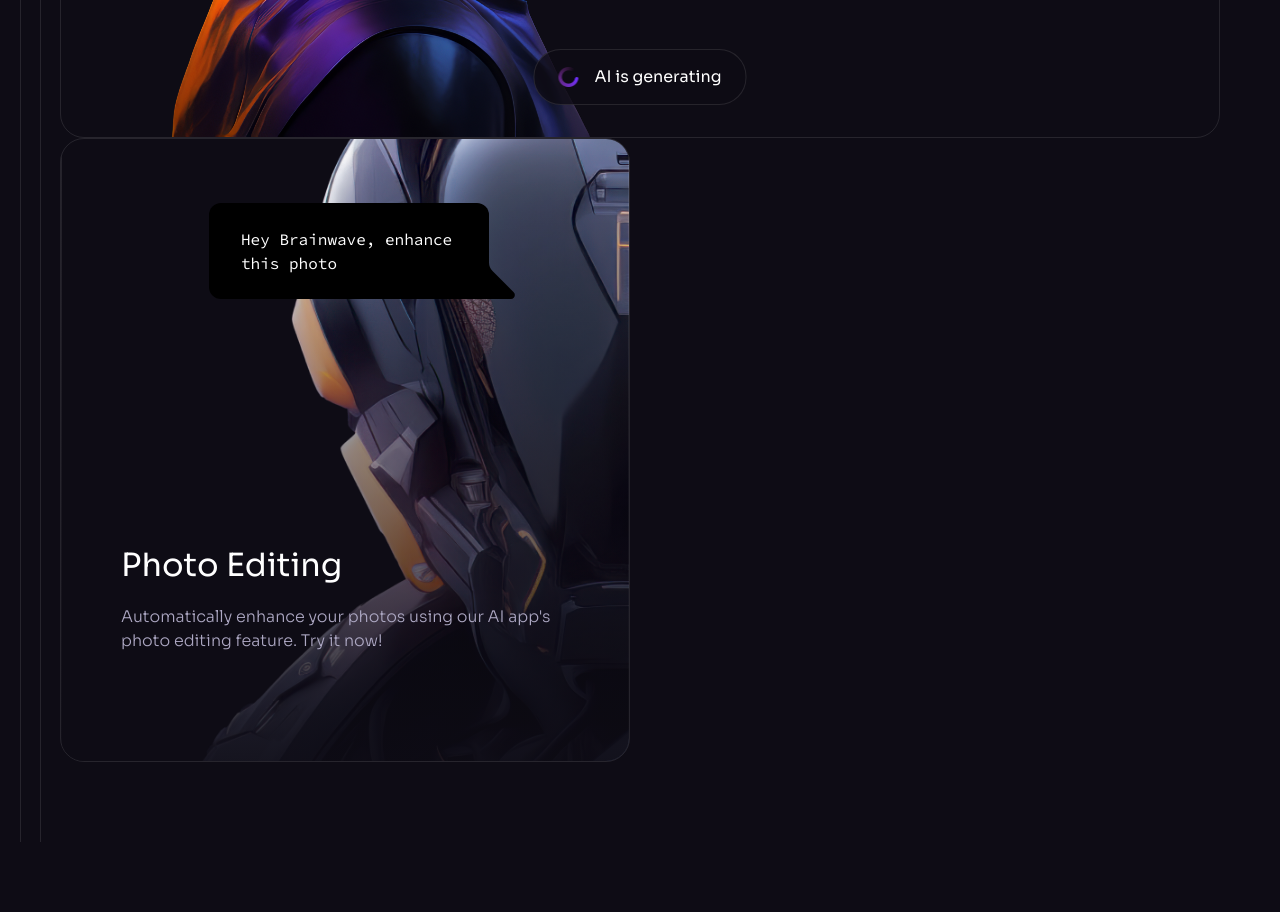
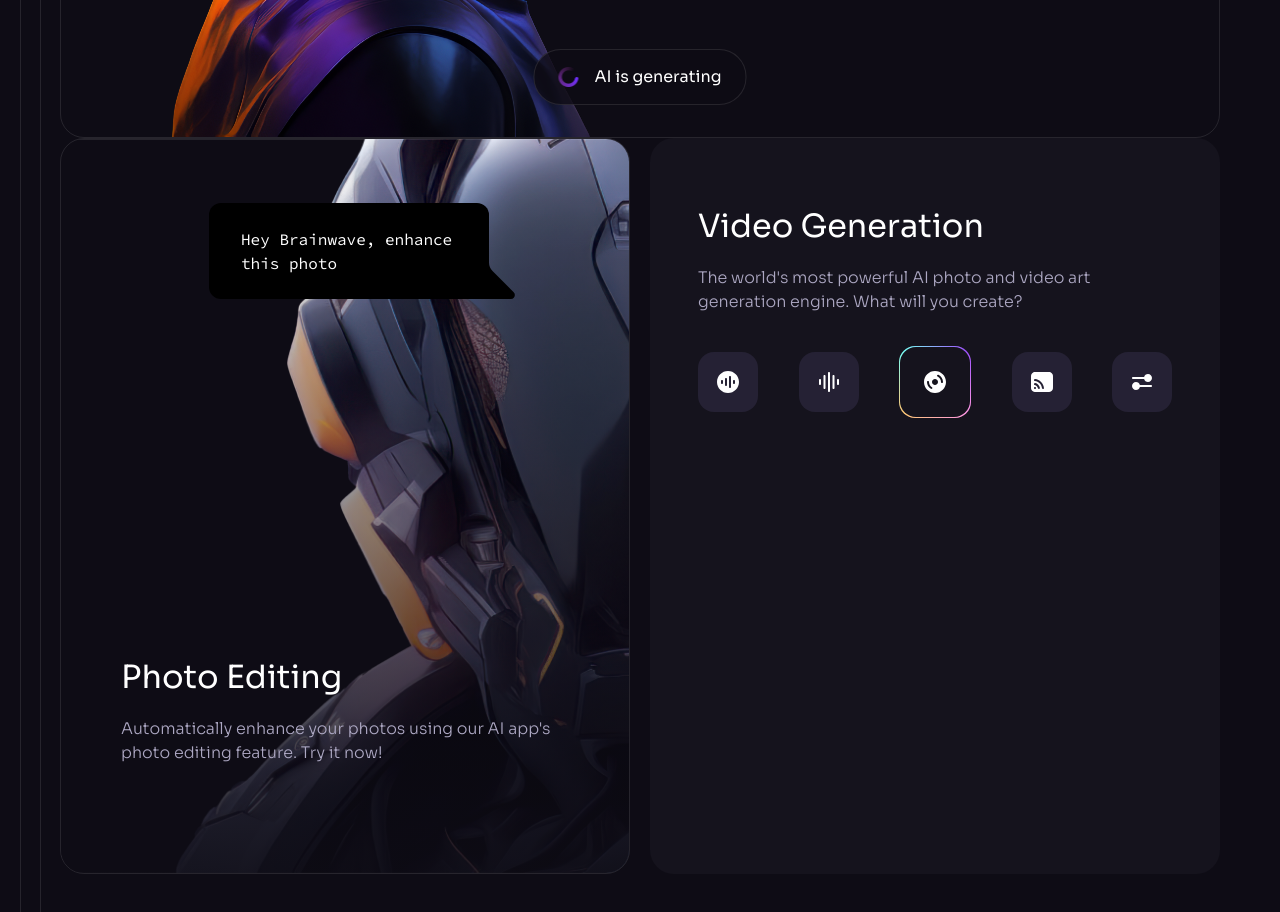
Before and after one commit to mileswildmore18/Brainwave, a React (Vite) app: page / in a window 1280 px wide. Shown: the part 4600-5512 px from the top of the page. Before the commit the page ends 5442 px from the top, so only its background shows below. Built offline with nearby package versions, Linux system fonts and the light colour scheme; the HTML template or start-up script is replaced by a standard one.

Commit message:
Added icons for the video generation with an item selected by default with a border around it.

```diff
--- a/src/components/Services.jsx
+++ b/src/components/Services.jsx
@@ -3,7 +3,12 @@ import Heading from "./Heading";
 import { service1, service2, service3, check } from "../assets";
 import { brainwaveServices, brainwaveServicesIcons } from "../constants";
 import Generating from "./Generating";
-import {PhotoChatMessage, Gradient, VideoBar, VideoChatMessage} from "./design/Services"
+import {
+  PhotoChatMessage,
+  Gradient,
+  VideoBar,
+  VideoChatMessage,
+} from "./design/Services";
 // Add services to the website
 const Services = () => {
   return (
@@ -62,13 +67,42 @@ const Services = () => {
               </div>
               {/* Add service content for 2nd photo */}
               <div className="absolute inset-0 flex flex-col justify-end p-8 bg-gradient-to-b from-n-8/0 to-n-8/90 lg:p-15">
-              <h4 className="h4 mb-4">Photo Editing</h4>
-              <p className="body-2 mb-[3rem] text-n-3">
-                Automatically enhance your photos using our AI app&apos;s photo editing feature. Try it now!
-              </p>
+                <h4 className="h4 mb-4">Photo Editing</h4>
+                <p className="body-2 mb-[3rem] text-n-3">
+                  Automatically enhance your photos using our AI app&apos;s
+                  photo editing feature. Try it now!
+                </p>
               </div>
               {/* Add the Chat message bar */}
               <PhotoChatMessage />
+            </div>
+            {/* Add 3rd content with photo and responsiveness on different size screens and devices */}
+            <div className="p-4 bg-n-7 rounded-3xl overflow-hidden lg:min-h-[46rem]">
+              <div className="py-12 px-12 xl:px-8">
+                <h4 className="h4 mb-4">Video Generation</h4>
+                <p className="body-2 mb-[2rem] text-n-3">
+                  The world's most powerful AI photo and video art generation
+                  engine. What will you create?
+                </p>
+                <ul className="flex items-center justify-between">
+                  {/* Add Icons from the Brainwave Services */}
+                  {brainwaveServicesIcons.map((item, index) => (
+                    // Add item that is selected by default with border
+                    <li key={index}
+                      className={` rounded-2xl flex items-center justify-center ${
+                        index === 2
+                          ? "w-[3rem] h-[3rem] p-0.25 bg-conic-gradient rounded-2xl md:w-[4.5rem] md:h-[4.5rem]"
+                          : "flex w-10 h-10 bg-n-6 md:w-15 md:h-15"
+                      }`}
+                    >
+                        {/* Add border properties around the selected item to be on the outside */}
+                      <div className={index === 2 ?'flex items-center justify-center w-full h-full bg-n-7 rounded-[1rem]' : ''}>
+                        <img src={item} width={24} height={24} alt="item"/>
+                      </div>
+                    </li>
+                  ))}
+                </ul>
+              </div>
             </div>
           </div>
         </div>
```
